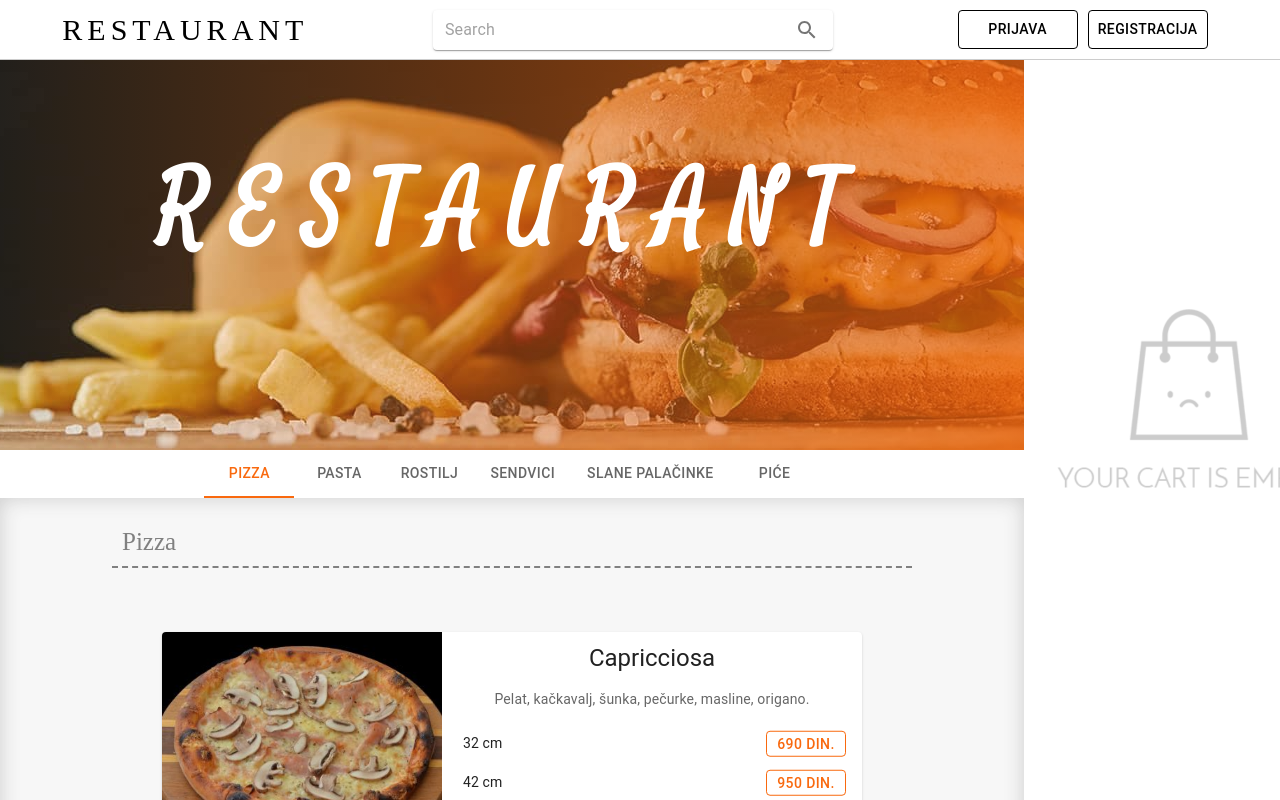
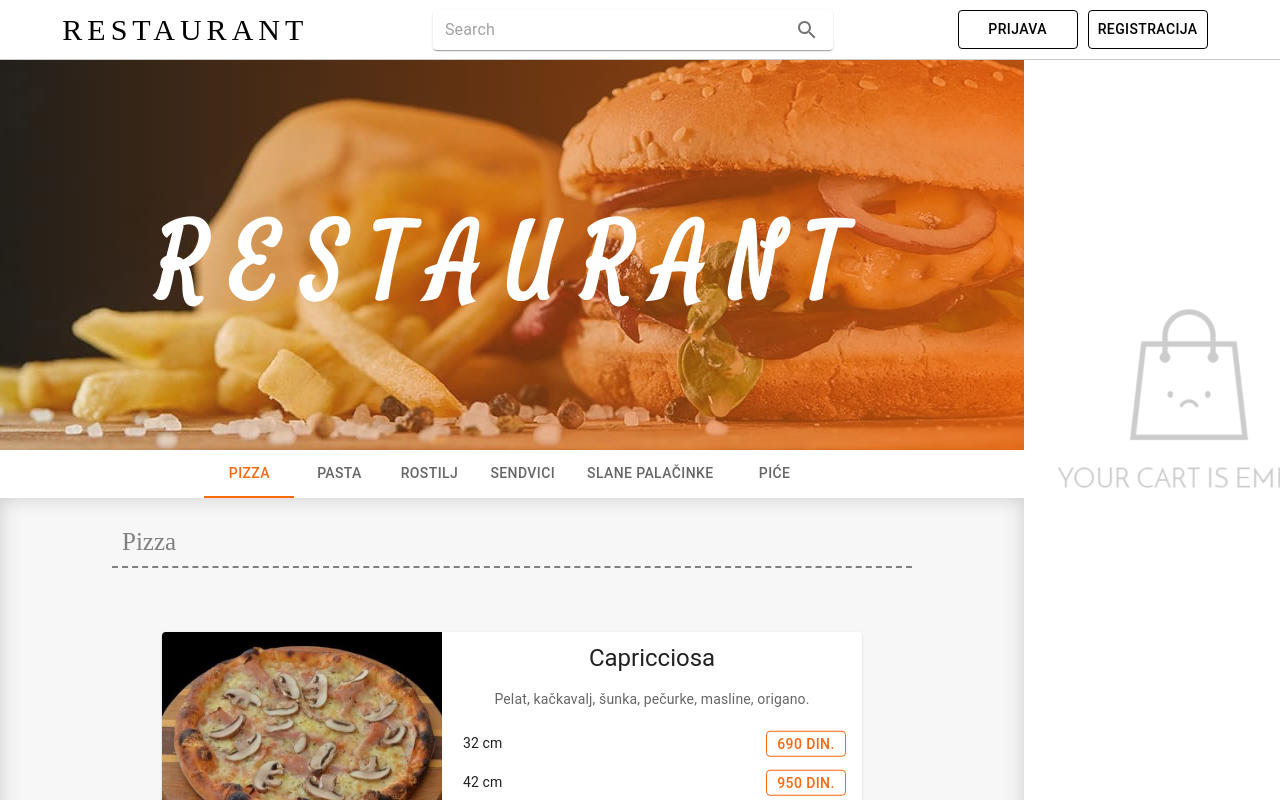
Before and after one commit to stavramovic/restaurant, a React (Create React App) app: page / in a window 1280 px wide. Shown: the top 800 px of the page. Built offline with nearby package versions, Linux system fonts and the light colour scheme.

Commit message:
fixed bug

```diff
--- a/src/sass/layout/_header.scss
+++ b/src/sass/layout/_header.scss
@@ -4,14 +4,15 @@
         url(../../img/restaurant.jpg);
     background-size:cover;
     background-position: top;
+	position: relative;
 }
 
 .heading-primary {
 	color: white;
 	text-transform: uppercase;
 	position: absolute;
-	top: 27%;
-	left: 40%;
+	top: 60%;
+	left: 50%;
 	text-align: center;
 	transform: translate(-50%, -50%);
 }
```
